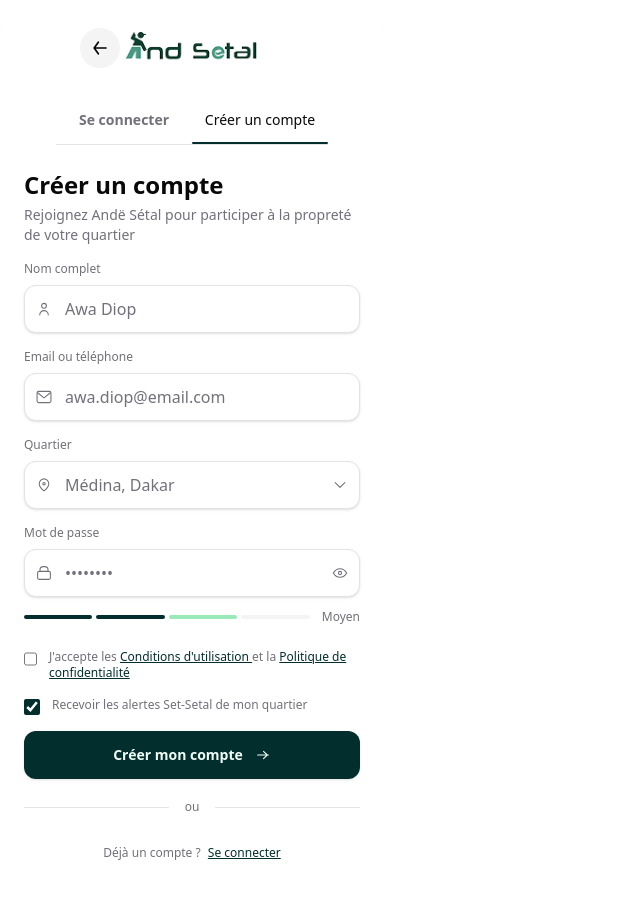
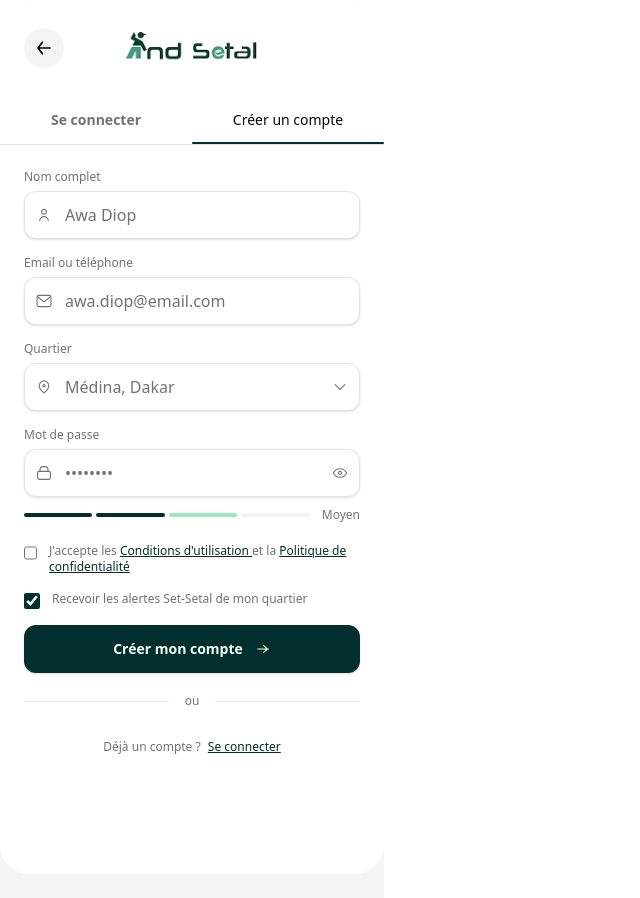
Before and after one commit to AndeSetale/AndeSetal_Frontend, an Angular app: page /inscription in a window 1280 px wide. Shown: the top 898 px of the page, without its empty margins (0-640 px from the left). Built offline with nearby package versions, Linux system fonts and the light colour scheme.

Commit message:
correction de l'entête

```diff
--- a/src/app/app.routes.ts
+++ b/src/app/app.routes.ts
@@ -38,13 +38,12 @@
   },
 
 
-     // ==========================================
+  // ==========================================
   // PARCOURS DESKTOP — SIDEBAR
   // ==========================================
   {
     path: 'dashboard',
     component: Dashboard,
-    canActivate: [authGuard],
     children: [
 
       // Tableau de bord
--- a/src/app/components/en-tete-authentification/en-tete-authentification.css
+++ b/src/app/components/en-tete-authentification/en-tete-authentification.css
@@ -0,0 +1,4 @@
+:host {
+    display: block;
+    width: 100%;
+}
--- a/src/app/features/authentification/connexion/connexion.html
+++ b/src/app/features/authentification/connexion/connexion.html
@@ -69,7 +69,7 @@
 
 
         <!-- Mot de passe -->
-        <div class="flex flex-col gap-2">
+        <div class="flex flex-col gap-2 mt-1">
 
             <label for="password" class="text-xs font-medium text-zinc-500">
                 Mot de passe
--- a/src/app/features/authentification/inscription/inscription.html
+++ b/src/app/features/authentification/inscription/inscription.html
@@ -1,32 +1,17 @@
-<div class="w-96 min-h-[937px] bg-stone-100 rounded-[30px]">
+<div class="w-96 h-[937px] bg-stone-100 rounded-[30px] overflow-hidden">
 
-    <div class="w-96 min-h-[874px] pb-24
-           bg-white rounded-[30px]
-           flex flex-col items-center">
+    <div class="w-96 h-[874px] bg-white rounded-[30px] flex flex-col items-center overflow-hidden">
 
         <!-- Header + navigation connexion/inscription -->
         <app-en-tete-authentification />
 
 
-        <!-- Introduction -->
-        <section class="w-full px-6 pt-6 pb-4">
-
-            <h1 class="text-2xl font-bold text-zinc-950 leading-8">
-                Créer un compte
-            </h1>
-
-            <p class="mt-1 text-sm text-zinc-500 leading-5">
-                Rejoignez Andë Sétal pour participer à la propreté de votre quartier
-            </p>
-
-        </section>
-
-
         <!-- Formulaire d'inscription -->
-        <form [formGroup]="formulaireInscription" (ngSubmit)="sInscrire()" class="w-full px-6 flex flex-col gap-4">
+        <form [formGroup]="formulaireInscription" (ngSubmit)="sInscrire()"
+            class="w-full px-6 pt-6 pb-4 flex flex-col gap-4">
 
             <!-- Nom complet -->
-            <div class="flex flex-col gap-2">
+            <div class="flex flex-col gap-1.5">
 
                 <label for="nomComplet" class="text-xs font-medium text-zinc-500">
                     Nom complet
@@ -44,12 +29,13 @@
                                focus:border-teal-950" />
 
                     <!-- Icône utilisateur -->
-                    <svg class="absolute left-3 top-1/2 -translate-y-1/2
-                   w-4 h-4 text-zinc-500" viewBox="0 0 20 20" fill="none" aria-hidden="true">
+                    <svg class="absolute left-3 top-1/2 -translate-y-1/2 w-4 h-4 text-zinc-500" viewBox="0 0 20 20"
+                        fill="none" aria-hidden="true">
                         <circle cx="10" cy="6" r="3" stroke="currentColor" stroke-width="1.33" />
 
                         <path d="M4.67 17.33C4.67 14.39 7.05 12 10 12
-                 C12.95 12 15.33 14.39 15.33 17.33" stroke="currentColor" stroke-width="1.33" stroke-linecap="round" />
+                               C12.95 12 15.33 14.39 15.33 17.33" stroke="currentColor" stroke-width="1.33"
+                            stroke-linecap="round" />
                     </svg>
 
                 </div>
@@ -67,7 +53,7 @@
 
 
             <!-- Email / téléphone -->
-            <div class="flex flex-col gap-2">
+            <div class="flex flex-col gap-1.5">
 
                 <label for="email" class="text-xs font-medium text-zinc-500">
                     Email ou téléphone
@@ -85,8 +71,8 @@
                                focus:border-teal-950" />
 
                     <!-- Icône email -->
-                    <svg class="absolute left-3 top-1/2 -translate-y-1/2
-                   w-4 h-4 text-zinc-500" viewBox="0 0 20 20" fill="none" aria-hidden="true">
+                    <svg class="absolute left-3 top-1/2 -translate-y-1/2 w-4 h-4 text-zinc-500" viewBox="0 0 20 20"
+                        fill="none" aria-hidden="true">
                         <rect x="1.33" y="3" width="17.34" height="14" rx="2" stroke="currentColor"
                             stroke-width="1.33" />
 
@@ -118,7 +104,7 @@
 
 
             <!-- Quartier -->
-            <div class="flex flex-col gap-2">
+            <div class="flex flex-col gap-1.5">
 
                 <label for="quartier" class="text-xs font-medium text-zinc-500">
                     Quartier
@@ -136,8 +122,8 @@
                                focus:border-teal-950" />
 
                     <!-- Icône localisation -->
-                    <svg class="absolute left-3 top-1/2 -translate-y-1/2
-                   w-4 h-4 text-zinc-500" viewBox="0 0 20 20" fill="none" aria-hidden="true">
+                    <svg class="absolute left-3 top-1/2 -translate-y-1/2 w-4 h-4 text-zinc-500" viewBox="0 0 20 20"
+                        fill="none" aria-hidden="true">
                         <path d="M16 8.33C16 12.5 10 17.33 10 17.33
                                S4 12.5 4 8.33A6 6 0 0 1 16 8.33Z" stroke="currentColor" stroke-width="1.33" />
 
@@ -145,8 +131,8 @@
                     </svg>
 
                     <!-- Sélecteur quartier -->
-                    <button type="button" class="absolute right-3 top-1/2
-                   -translate-y-1/2 text-zinc-500" aria-label="Choisir un quartier">
+                    <button type="button" class="absolute right-3 top-1/2 -translate-y-1/2 text-zinc-500"
+                        aria-label="Choisir un quartier">
                         <svg class="w-4 h-4" viewBox="0 0 20 20" fill="none" aria-hidden="true">
                             <path d="M4 7L10 13L16 7" stroke="currentColor" stroke-width="1.33" stroke-linecap="round"
                                 stroke-linejoin="round" />
@@ -168,7 +154,7 @@
 
 
             <!-- Mot de passe -->
-            <div class="flex flex-col gap-2">
+            <div class="flex flex-col gap-1.5">
 
                 <label for="password" class="text-xs font-medium text-zinc-500">
                     Mot de passe
@@ -187,8 +173,8 @@
                                focus:border-teal-950" />
 
                     <!-- Icône cadenas -->
-                    <svg class="absolute left-3 top-1/2 -translate-y-1/2
-                   w-4 h-4 text-zinc-500" viewBox="0 0 20 20" fill="none" aria-hidden="true">
+                    <svg class="absolute left-3 top-1/2 -translate-y-1/2 w-4 h-4 text-zinc-500" viewBox="0 0 20 20"
+                        fill="none" aria-hidden="true">
                         <rect x="2" y="8" width="16" height="10" rx="2" stroke="currentColor" stroke-width="1.33" />
 
                         <path d="M5 8V6C5 3.79 6.79 2 9 2H11
@@ -196,8 +182,9 @@
                     </svg>
 
                     <!-- Afficher / masquer -->
-                    <button type="button" (click)="changerVisibiliteMotDePasse()" class="absolute right-3 top-1/2
-                   -translate-y-1/2 text-zinc-500" aria-label="Afficher ou masquer le mot de passe">
+                    <button type="button" (click)="changerVisibiliteMotDePasse()"
+                        class="absolute right-3 top-1/2 -translate-y-1/2 text-zinc-500"
+                        aria-label="Afficher ou masquer le mot de passe">
                         <svg class="w-4 h-4" viewBox="0 0 20 20" fill="none" aria-hidden="true">
                             <path d="M1.67 10S4.67 4.67 10 4.67
                                    S18.33 10 18.33 10
@@ -209,6 +196,7 @@
                     </button>
 
                 </div>
+
 
                 <!-- Indicateur de force -->
                 <div class="pt-1 flex items-center gap-1">
@@ -246,11 +234,10 @@
 
 
             <!-- Conditions d'utilisation -->
-            <label class="flex items-start gap-3 pt-2 cursor-pointer">
+            <label class="flex items-start gap-3 pt-1 cursor-pointer">
 
-                <input type="checkbox" formControlName="conditionsAcceptees" class="mt-0.5 w-4 h-4 rounded
-                 border-zinc-200
-                 accent-teal-950" />
+                <input type="checkbox" formControlName="conditionsAcceptees"
+                    class="mt-0.5 w-4 h-4 rounded border-zinc-200 accent-teal-950" />
 
                 <span class="text-xs text-zinc-500 leading-4">
                     J'accepte les
@@ -278,9 +265,8 @@
             <!-- Alertes -->
             <label class="flex items-start gap-3 cursor-pointer">
 
-                <input type="checkbox" formControlName="recevoirAlertes" class="mt-0.5 w-4 h-4 rounded
-                 border-zinc-200
-                 accent-teal-950" />
+                <input type="checkbox" formControlName="recevoirAlertes"
+                    class="mt-0.5 w-4 h-4 rounded border-zinc-200 accent-teal-950" />
 
                 <span class="text-xs text-zinc-500 leading-4">
                     Recevoir les alertes Set-Setal de mon quartier
--- a/src/environments/environment.ts
+++ b/src/environments/environment.ts
@@ -1,4 +1,11 @@
+// addresse sur le même PC:
 export const environment = {
   production: false,
-  apiUrl: 'http://192.168.1.123:8000/api'
+  apiUrl: 'http://localhost:8000/api'
 };
+
+// Depuis un autre appareil
+// export const environment = {
+//   production: false,
+//   apiUrl: 'http://192.168.1.20:8000/api'
+// };
```
Lines whose indentation alone changed are shown as unchanged.
